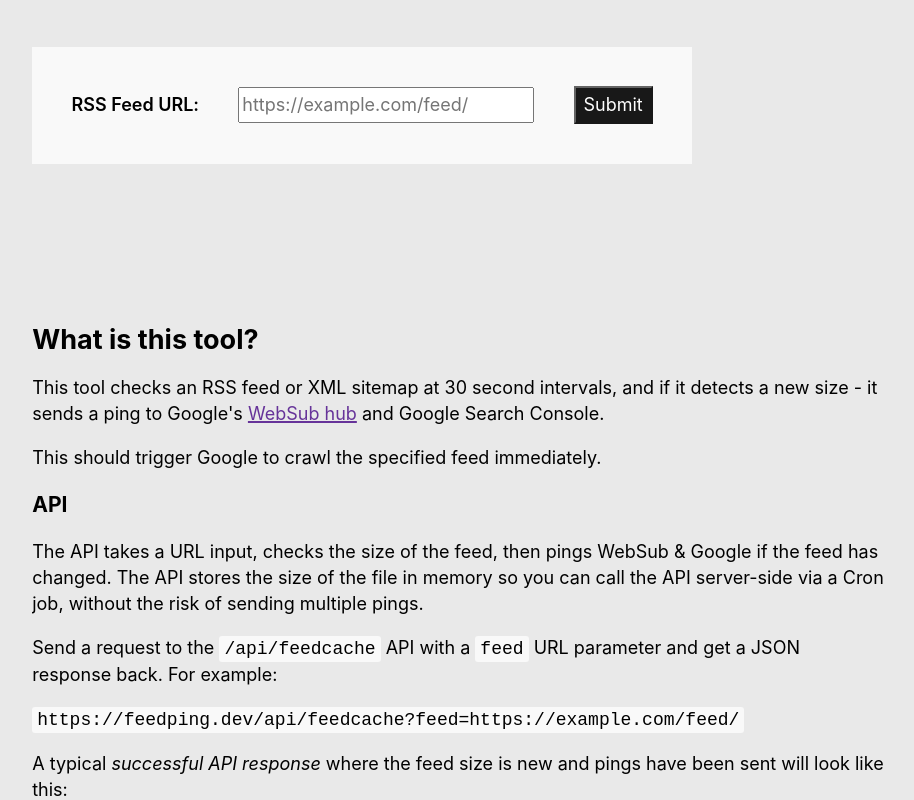
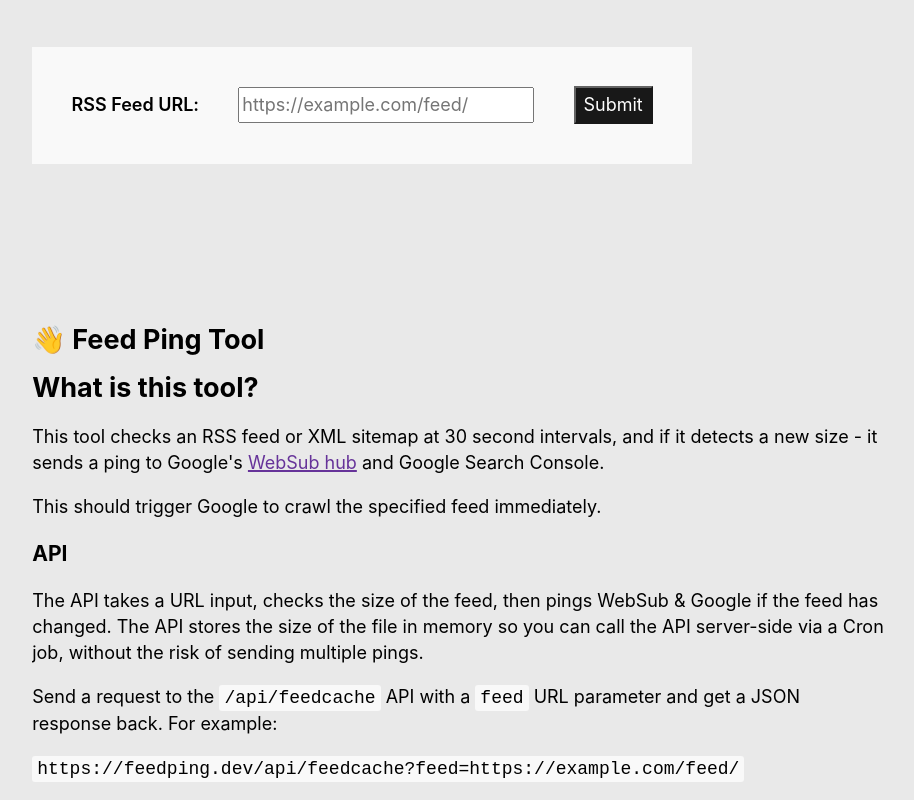
Before and after one commit to colinmcdermott/feedchecker-api, a Next.js app: page / in a window 1280 px wide. Shown: the top 800 px of the page, without its empty margins (15-929 px from the left). Built offline with nearby package versions, Linux system fonts and the light colour scheme.

Commit message:
Update index.tsx

```diff
--- a/pages/index.tsx
+++ b/pages/index.tsx
@@ -104,6 +104,8 @@ function FeedChecker() {
 
       <section>
 
+        <h1>👋 Feed Ping Tool</h1>
+
         <h2>What is this tool?</h2>
         <p>This tool checks an RSS feed or XML sitemap at 30 second intervals, and if it detects a new size - it sends a ping to Google's <a href='https://pubsubhubbub.appspot.com/' target='_blank'>WebSub hub</a> and Google Search Console.</p>
         <p>This should trigger Google to crawl the specified feed immediately.</p>
```
